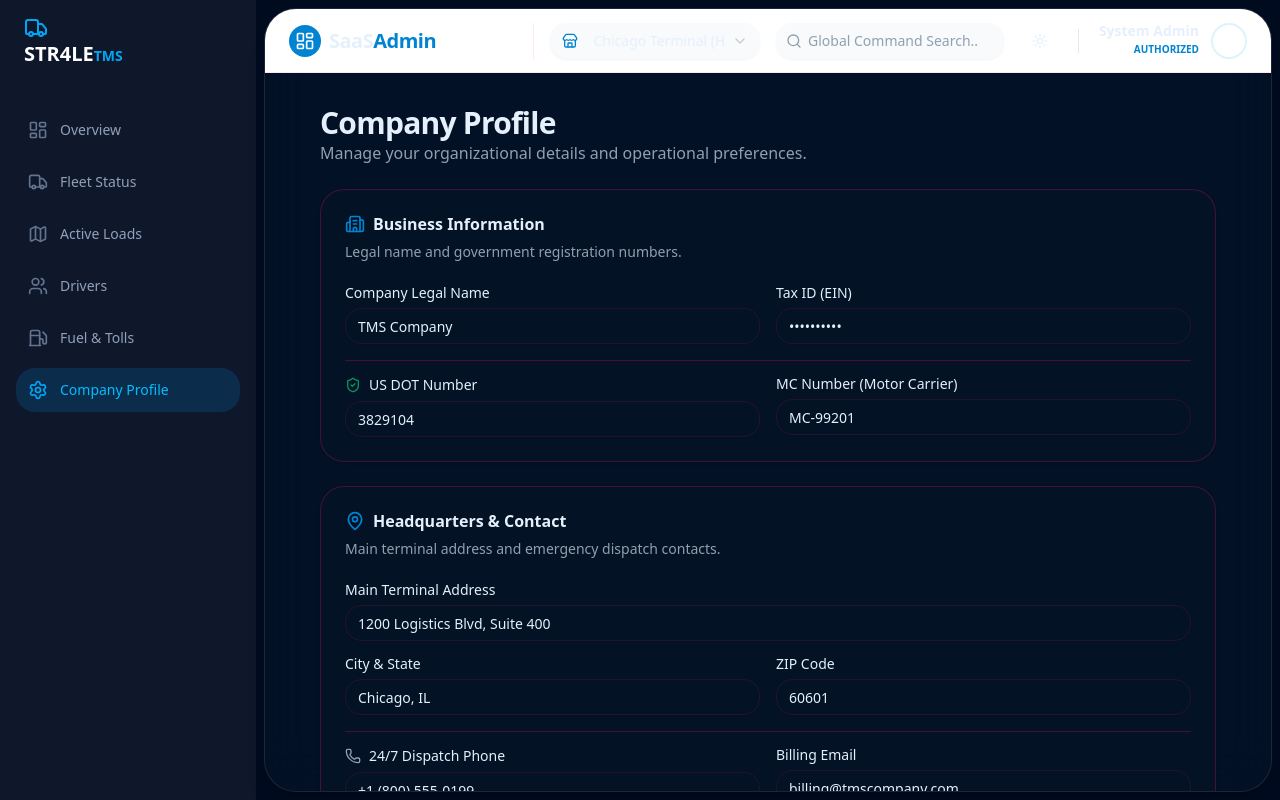
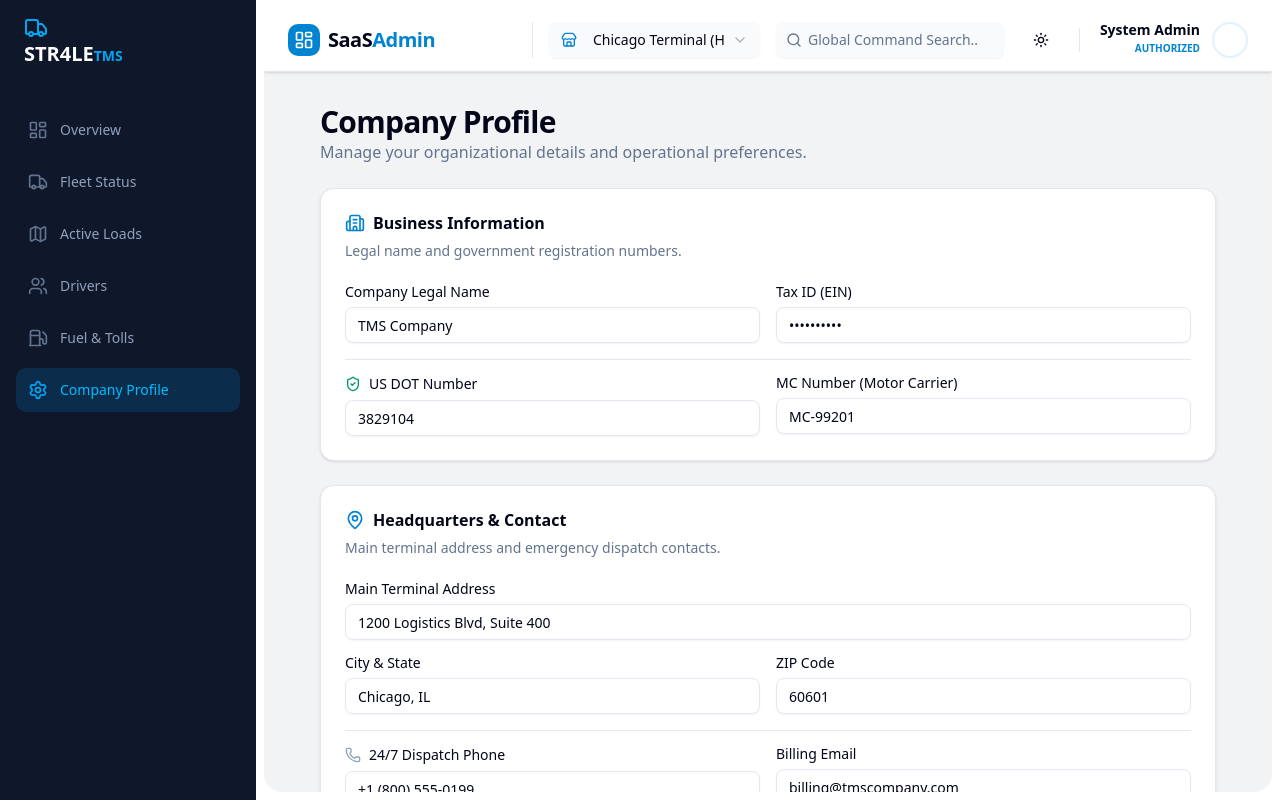
Before and after one commit to Strahinja-dev25/saas-dashboard, a Next.js app: page /settings in a window 1280 px wide. Built offline with nearby package versions, Linux system fonts and the light colour scheme.

Commit message:
Refactor CSS variables for improved theme management and enhance dark mode support

```diff
--- a/src/app/globals.css
+++ b/src/app/globals.css
@@ -9,61 +9,111 @@
   --color-foreground: var(--foreground);
   --font-sans: var(--font-geist-sans);
   --font-mono: var(--font-geist-mono);
-
+  --color-sidebar-ring: var(--sidebar-ring);
+  --color-sidebar-border: var(--sidebar-border);
+  --color-sidebar-accent-foreground: var(--sidebar-accent-foreground);
+  --color-sidebar-accent: var(--sidebar-accent);
+  --color-sidebar-primary-foreground: var(--sidebar-primary-foreground);
+  --color-sidebar-primary: var(--sidebar-primary);
+  --color-sidebar-foreground: var(--sidebar-foreground);
+  --color-sidebar: var(--sidebar);
+  --color-chart-5: var(--chart-5);
+  --color-chart-4: var(--chart-4);
+  --color-chart-3: var(--chart-3);
+  --color-chart-2: var(--chart-2);
+  --color-chart-1: var(--chart-1);
+  --color-ring: var(--ring);
+  --color-input: var(--input);
+  --color-border: var(--border);
+  --color-destructive: var(--destructive);
+  --color-accent-foreground: var(--accent-foreground);
+  --color-accent: var(--accent);
+  --color-muted-foreground: var(--muted-foreground);
+  --color-muted: var(--muted);
+  --color-secondary-foreground: var(--secondary-foreground);
+  --color-secondary: var(--secondary);
+  --color-primary-foreground: var(--primary-foreground);
   --color-primary: var(--primary);
-  --color-primary-foreground: var(--primary-foreground);
-  --color-secondary: var(--secondary);
-  --color-secondary-foreground: var(--secondary-foreground);
+  --color-popover-foreground: var(--popover-foreground);
+  --color-popover: var(--popover);
+  --color-card-foreground: var(--card-foreground);
   --color-card: var(--card);
-  --color-card-foreground: var(--card-foreground);
-  --color-popover: var(--popover);
-  --color-popover-foreground: var(--popover-foreground);
-  --color-muted: var(--muted);
-  --color-muted-foreground: var(--muted-foreground);
-  --color-accent: var(--accent);
-  --color-accent-foreground: var(--accent-foreground);
-  --color-destructive: var(--destructive);
-  --color-border: var(--border);
-  --color-input: var(--input);
-  --color-ring: var(--ring);
-
-  --radius-sm: calc(var(--radius) * 0.8);
-  --radius-md: var(--radius);
-  --radius-lg: calc(var(--radius) * 1.2);
-  --radius-xl: calc(var(--radius) * 1.5);
-  --radius-2xl: calc(var(--radius) * 2);
+  --radius-sm: calc(var(--radius) - 4px);
+  --radius-md: calc(var(--radius) - 2px);
+  --radius-lg: var(--radius);
+  --radius-xl: calc(var(--radius) + 4px);
+  --radius-2xl: calc(var(--radius) + 8px);
+  --radius-3xl: calc(var(--radius) + 12px);
+  --radius-4xl: calc(var(--radius) + 16px);
 }
 
 :root {
-  /* Osnovna tamna tema sa nijansama crne i tamno plave */
-  --background: oklch(0.15 0.05 250); /* Tamno crna sa blagim teget tonom */
-  --foreground: oklch(0.95 0.02 250);
+  --radius: 0.625rem;
+  --background: oklch(1 0 0);
+  --foreground: oklch(0.129 0.042 264.695);
+  --card: oklch(1 0 0);
+  --card-foreground: oklch(0.129 0.042 264.695);
+  --popover: oklch(1 0 0);
+  --popover-foreground: oklch(0.129 0.042 264.695);
+  --primary: oklch(0.208 0.042 265.755);
+  --primary-foreground: oklch(0.984 0.003 247.858);
+  --secondary: oklch(0.968 0.007 247.896);
+  --secondary-foreground: oklch(0.208 0.042 265.755);
+  --muted: oklch(0.968 0.007 247.896);
+  --muted-foreground: oklch(0.554 0.046 257.417);
+  --accent: oklch(0.968 0.007 247.896);
+  --accent-foreground: oklch(0.208 0.042 265.755);
+  --destructive: oklch(0.577 0.245 27.325);
+  --border: oklch(0.929 0.013 255.508);
+  --input: oklch(0.929 0.013 255.508);
+  --ring: oklch(0.704 0.04 256.788);
+  --chart-1: oklch(0.646 0.222 41.116);
+  --chart-2: oklch(0.6 0.118 184.704);
+  --chart-3: oklch(0.398 0.07 227.392);
+  --chart-4: oklch(0.828 0.189 84.429);
+  --chart-5: oklch(0.769 0.188 70.08);
+  --sidebar: oklch(0.984 0.003 247.858);
+  --sidebar-foreground: oklch(0.129 0.042 264.695);
+  --sidebar-primary: oklch(0.208 0.042 265.755);
+  --sidebar-primary-foreground: oklch(0.984 0.003 247.858);
+  --sidebar-accent: oklch(0.968 0.007 247.896);
+  --sidebar-accent-foreground: oklch(0.208 0.042 265.755);
+  --sidebar-border: oklch(0.929 0.013 255.508);
+  --sidebar-ring: oklch(0.704 0.04 256.788);
+}
 
-  /* Glassmorphism kartice */
-  --card: oklch(0.20 0.04 250 / 0.4); /* Prozirna tamno plava/crna */
-  --card-foreground: oklch(0.95 0.02 250);
-
-  --popover: oklch(0.18 0.04 250 / 0.8);
-  --popover-foreground: oklch(0.95 0.02 250);
-
-  --primary: oklch(0.40 0.15 260); /* Sigurna prepoznatljiva tamno plava (Dark Blue) */
-  --primary-foreground: oklch(1 0 0); /* Bela */
-
-  --secondary: oklch(0.25 0.06 250 / 0.5); /* Prozirna sekundarna */
-  --secondary-foreground: oklch(0.95 0.02 250);
-
-  --muted: oklch(0.22 0.05 250);
-  --muted-foreground: oklch(0.70 0.03 250);
-
-  --accent: oklch(0.30 0.10 260 / 0.5);
-  --accent-foreground: oklch(1 0 0);
-
-  --destructive: oklch(0.60 0.20 25);
-  --border: oklch(1 1 1 / 0.1); /* Suptilne bele staklene ivice */
-  --input: oklch(1 1 1 / 0.05); /* Prozirni inputi */
-  --ring: oklch(0.40 0.15 260 / 0.5); /* Plavi prsten na fokus */
-
-  --radius: 1rem;
+.dark {
+  --background: oklch(0.129 0.042 264.695);
+  --foreground: oklch(0.984 0.003 247.858);
+  --card: oklch(0.208 0.042 265.755);
+  --card-foreground: oklch(0.984 0.003 247.858);
+  --popover: oklch(0.208 0.042 265.755);
+  --popover-foreground: oklch(0.984 0.003 247.858);
+  --primary: oklch(0.929 0.013 255.508);
+  --primary-foreground: oklch(0.208 0.042 265.755);
+  --secondary: oklch(0.279 0.041 260.031);
+  --secondary-foreground: oklch(0.984 0.003 247.858);
+  --muted: oklch(0.279 0.041 260.031);
+  --muted-foreground: oklch(0.704 0.04 256.788);
+  --accent: oklch(0.279 0.041 260.031);
+  --accent-foreground: oklch(0.984 0.003 247.858);
+  --destructive: oklch(0.704 0.191 22.216);
+  --border: oklch(1 0 0 / 10%);
+  --input: oklch(1 0 0 / 15%);
+  --ring: oklch(0.551 0.027 264.364);
+  --chart-1: oklch(0.488 0.243 264.376);
+  --chart-2: oklch(0.696 0.17 162.48);
+  --chart-3: oklch(0.769 0.188 70.08);
+  --chart-4: oklch(0.627 0.265 303.9);
+  --chart-5: oklch(0.645 0.246 16.439);
+  --sidebar: oklch(0.208 0.042 265.755);
+  --sidebar-foreground: oklch(0.984 0.003 247.858);
+  --sidebar-primary: oklch(0.488 0.243 264.376);
+  --sidebar-primary-foreground: oklch(0.984 0.003 247.858);
+  --sidebar-accent: oklch(0.279 0.041 260.031);
+  --sidebar-accent-foreground: oklch(0.984 0.003 247.858);
+  --sidebar-border: oklch(1 0 0 / 10%);
+  --sidebar-ring: oklch(0.551 0.027 264.364);
 }
 
 @layer base {
@@ -74,13 +124,3 @@
     @apply bg-background text-foreground;
   }
 }
-
-/* Glassmorphism alati */
-@layer utilities {
-  .glass-panel {
-    @apply bg-card backdrop-blur-xl border border-white/10 shadow-xl transition-all duration-300;
-  }
-  .glass-button {
-    @apply relative overflow-hidden transition-all duration-300 backdrop-blur-md border border-white/10;
-  }
-}
```
